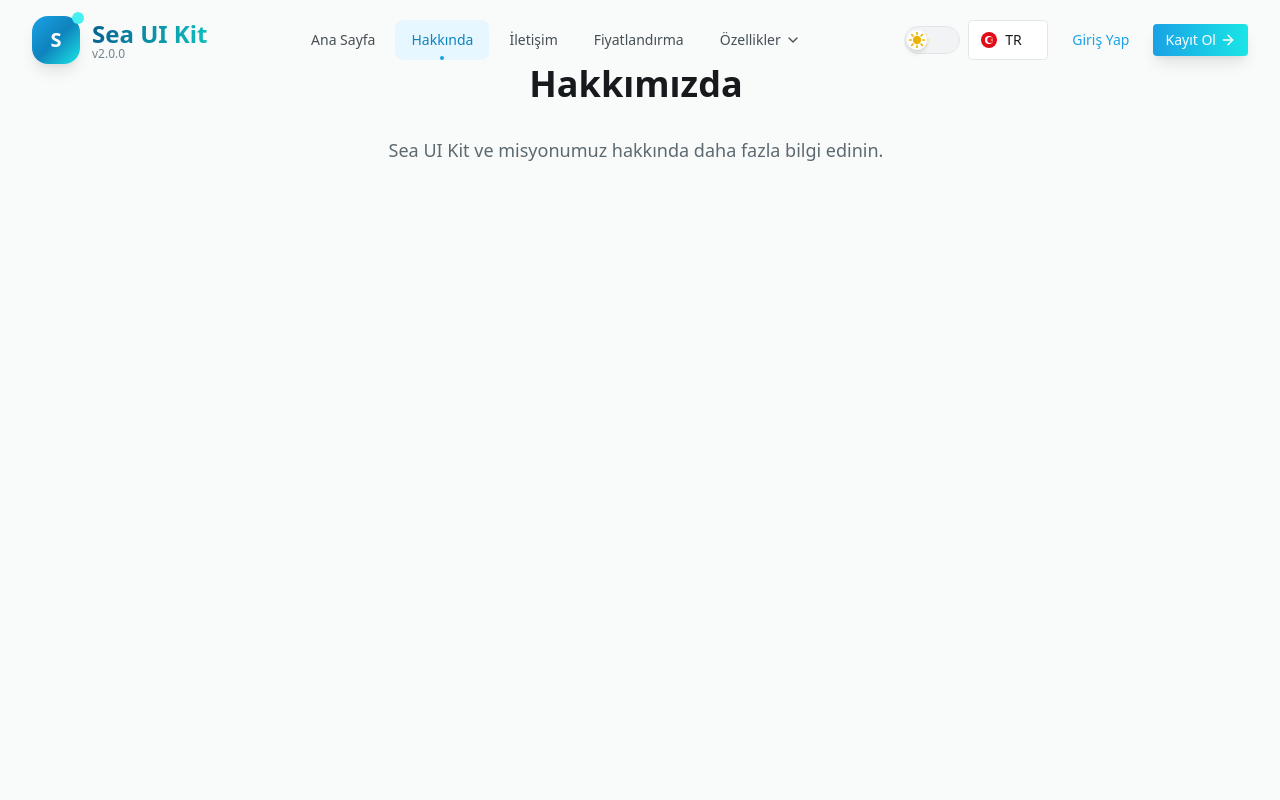
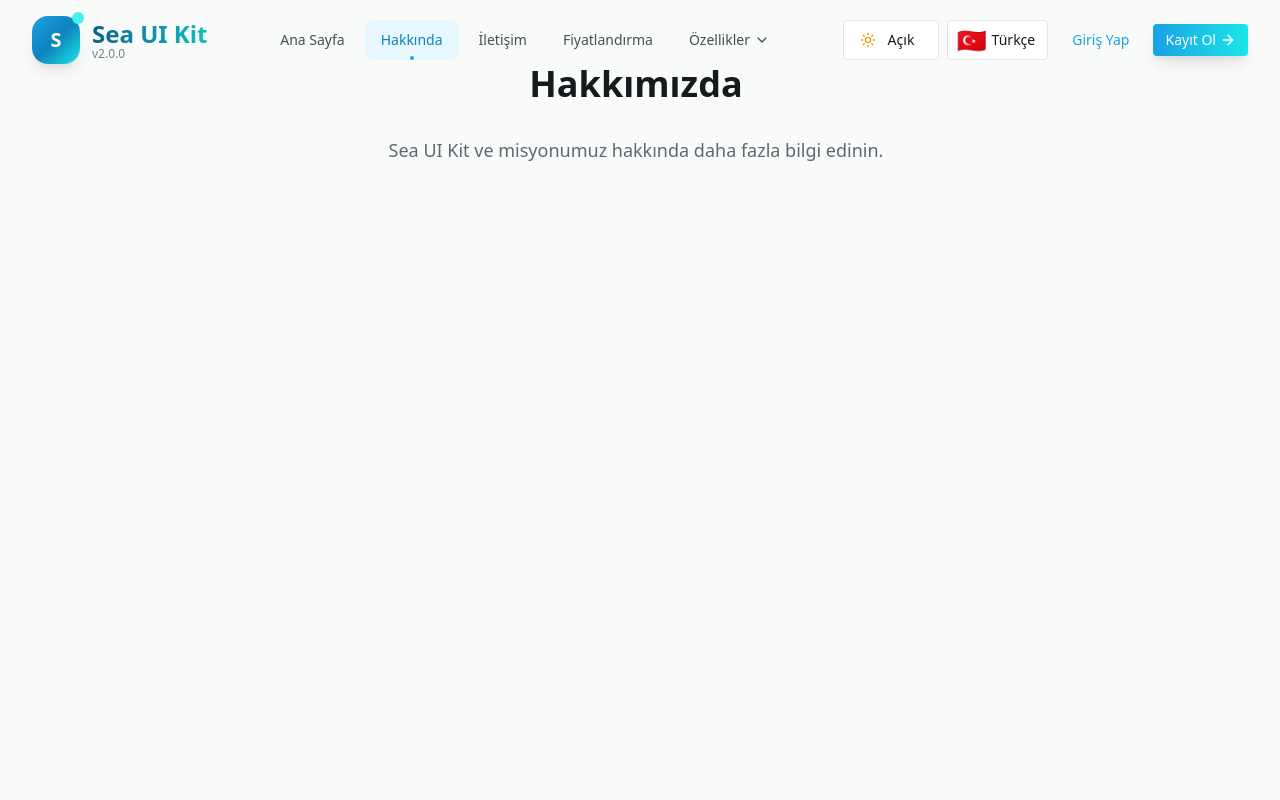
Before and after one commit to zzafergok/sea-ui-kit, a Next.js app: page /about in a window 1280 px wide. Shown: the top 800 px of the page. Built offline with nearby package versions, Linux system fonts and the light colour scheme.

Commit message:
feat: enhance LanguageToggle and ThemeToggle components with improved functionality and styles

```diff
--- a/src/components/LanguageToggle/LanguageToggle.tsx
+++ b/src/components/LanguageToggle/LanguageToggle.tsx
@@ -1,17 +1,30 @@
 'use client'
 
-import React, { useState, useEffect, useRef } from 'react'
-import { motion, AnimatePresence } from 'framer-motion'
+import React, { useState, useEffect, useCallback, useRef } from 'react'
+
+import { Globe } from 'lucide-react'
+import { motion } from 'framer-motion'
 import { useTranslation } from 'react-i18next'
+
 import { useAppDispatch, useAppSelector } from '@/store'
 import { setLanguage, selectCurrentLanguage, selectAvailableLanguages } from '@/store/slices/langSlice'
+
+import { toggleButtonStyles, dropdownStyles, menuItemStyles, iconContainerStyles } from '../ToggleUtils/ToggleStyles'
+
 import { cn } from '@/lib/utils'
 
 interface LanguageToggleProps {
   className?: string
+  size?: 'sm' | 'md' | 'lg'
 }
 
-export function LanguageToggle({ className }: LanguageToggleProps) {
+interface LanguageOption {
+  code: string
+  name: string
+  flag: React.ReactNode
+}
+
+export function LanguageToggle({ className, size = 'md' }: LanguageToggleProps) {
   const dispatch = useAppDispatch()
   const { i18n } = useTranslation()
 
@@ -22,10 +35,25 @@ export function LanguageToggle({ className }: LanguageToggleProps) {
   const [mounted, setMounted] = useState(false)
   const dropdownRef = useRef<HTMLDivElement>(null)
 
+  // Dil seçenekleri
+  const languageOptions: Record<string, LanguageOption> = {
+    tr: {
+      code: 'tr',
+      name: 'Türkçe',
+      flag: <TurkishFlagIcon />,
+    },
+    en: {
+      code: 'en',
+      name: 'English',
+      flag: <EnglishFlagIcon />,
+    },
+  }
+
   useEffect(() => {
     setMounted(true)
   }, [])
 
+  // Dropdown dışında tıklandığında kapatma
   useEffect(() => {
     const handleClickOutside = (event: MouseEvent) => {
       if (dropdownRef.current && !dropdownRef.current.contains(event.target as Node)) {
@@ -34,111 +62,128 @@ export function LanguageToggle({ className }: LanguageToggleProps) {
     }
 
     document.addEventListener('mousedown', handleClickOutside)
-    return () => {
-      document.removeEventListener('mousedown', handleClickOutside)
-    }
+    return () => document.removeEventListener('mousedown', handleClickOutside)
   }, [])
 
-  const handleLanguageChange = (lang: string) => {
+  // ESC tuşu ile kapatma
+  useEffect(() => {
+    const handleEsc = (event: KeyboardEvent) => {
+      if (event.key === 'Escape') {
+        setIsOpen(false)
+      }
+    }
+
+    document.addEventListener('keydown', handleEsc)
+    return () => document.removeEventListener('keydown', handleEsc)
+  }, [])
+
+  // Dil değiştirme işlevi
+  const handleLanguageChange = useCallback(
+    (lang: string) => {
       dispatch(setLanguage(lang))
       i18n.changeLanguage(lang)
       setIsOpen(false)
-  }
 
-  // Dil bayrak ikonları
-  const languageFlags: Record<string, React.ReactNode> = {
-    tr: <TurkishFlagIcon />,
-    en: <EnglishFlagIcon />,
+      // URL'yi güncelle
+      const url = new URL(window.location.href)
+      url.searchParams.set('lang', lang)
+      window.history.replaceState(null, '', url.toString())
+
+      // HTML lang attribute'unu güncelle
+      document.documentElement.lang = lang
+    },
+    [dispatch, i18n],
+  )
+
+  // Boyut sınıfları
+  const sizeMapping = {
+    sm: {
+      button: 'text-xs py-1 px-3',
+      icon: 'h-3.5 w-3.5 mr-1',
+      flag: 'h-3 w-3 mr-1.5',
+    },
+    md: {
+      button: 'text-sm py-2 px-3',
+      icon: 'h-4 w-4 mr-2',
+      flag: 'h-4 w-4 mr-2',
+    },
+    lg: {
+      button: 'text-base py-2.5 px-4',
+      icon: 'h-5 w-5 mr-2',
+      flag: 'h-5 w-5 mr-2',
+    },
   }
 
   if (!mounted) {
-    return <div className={cn('h-10 w-20 rounded-md bg-neutral-200 dark:bg-neutral-700', className)} />
+    return <div className={cn(toggleButtonStyles({ size }), className, 'flex items-center justify-center')} />
+  }
+
+  const currentLang = languageOptions[currentLanguage] || {
+    code: currentLanguage,
+    name: currentLanguage.toUpperCase(),
+    flag: <Globe className='h-4 w-4' />,
   }
 
   return (
-    <div className={cn('relative', className)} ref={dropdownRef}>
+    <div className='relative' ref={dropdownRef}>
       <button
         type='button'
+        aria-label='Dil Seçimi'
+        aria-expanded={isOpen}
+        aria-haspopup='true'
+        className={cn(
+          toggleButtonStyles({ size, isActive: isOpen }),
+          sizeMapping[size].button,
+          'flex items-center',
+          className,
+        )}
         onClick={() => setIsOpen(!isOpen)}
-        className={cn(
-          'flex items-center justify-between w-20 h-10 px-3 py-2 rounded-md',
-          'bg-white dark:bg-neutral-800 border border-neutral-200 dark:border-neutral-700',
-          'text-sm font-medium text-neutral-900 dark:text-neutral-100',
-          'hover:bg-neutral-50 dark:hover:bg-neutral-750 transition-colors duration-200',
-          'focus:outline-none focus:ring-2 focus:ring-primary-400 dark:focus:ring-primary-600 focus:ring-offset-2',
-        )}
-        aria-expanded={isOpen}
-        aria-haspopup='listbox'
       >
-        <span className='flex items-center'>
-          <span className='mr-2 flex-shrink-0'>{languageFlags[currentLanguage]}</span>
-          <span className='uppercase'>{currentLanguage}</span>
-        </span>
+        <span className={iconContainerStyles}>{currentLang.flag}</span>
+        <span>{currentLang.name}</span>
       </button>
 
-      <AnimatePresence>
       {isOpen && (
         <motion.div
           initial={{ opacity: 0, y: -10 }}
           animate={{ opacity: 1, y: 0 }}
           exit={{ opacity: 0, y: -10 }}
           transition={{ duration: 0.2 }}
-            className={cn(
-              'absolute top-full mt-1 w-full rounded-md shadow-lg',
-              'bg-white dark:bg-neutral-800 border border-neutral-200 dark:border-neutral-700',
-              'py-1 z-50',
-            )}
-            role='listbox'
+          className={dropdownStyles({ align: 'left' })}
+          role='menu'
+          aria-orientation='vertical'
         >
-            {availableLanguages.map((lang) => (
+          {availableLanguages.map((lang) => {
+            const langOption = languageOptions[lang] || {
+              code: lang,
+              name: lang.toUpperCase(),
+              flag: <Globe className='h-4 w-4' />,
+            }
+
+            return (
               <button
                 key={lang}
-                className={cn(
-                  'w-full flex items-center px-3 py-2 text-sm',
-                  'hover:bg-neutral-50 dark:hover:bg-neutral-700 transition-colors duration-150',
-                  currentLanguage === lang
-                    ? 'bg-primary-50 dark:bg-primary-900/20 text-primary-600 dark:text-primary-400'
-                    : 'text-neutral-900 dark:text-neutral-100',
-                )}
+                className={cn(menuItemStyles({ isActive: currentLanguage === lang }))}
                 onClick={() => handleLanguageChange(lang)}
-                role='option'
-                aria-selected={currentLanguage === lang}
+                role='menuitem'
               >
-                <span className='mr-2 flex-shrink-0'>{languageFlags[lang]}</span>
-                <span className='uppercase'>{lang}</span>
+                <span className={iconContainerStyles}>{langOption.flag}</span>
+                <span>{langOption.name}</span>
               </button>
-            ))}
+            )
+          })}
         </motion.div>
       )}
-      </AnimatePresence>
     </div>
   )
 }
 
-// Türk Bayrağı İkonu
+// Türk Bayrağı İkonu - Daha basit ve modern bir stille
 function TurkishFlagIcon() {
-  return (
-    <svg width='16' height='16' viewBox='0 0 512 512' fill='none' xmlns='http://www.w3.org/2000/svg'>
-      <rect width='512' height='512' rx='256' fill='#E30A17' />
-      <circle cx='256' cy='256' r='128' fill='#FFFFFF' />
-      <circle cx='296' cy='256' r='96' fill='#E30A17' />
-      <path
-        d='M355.43 256L392 292.57L382.63 301.94L346.06 265.37L309.49 301.94L300.12 292.57L336.69 256L300.12 219.43L309.49 210.06L346.06 246.63L382.63 210.06L392 219.43L355.43 256Z'
-        fill='#FFFFFF'
-      />
-    </svg>
-  )
+  return <span className='text-2xl'>🇹🇷</span>
 }
 
-// İngiliz Bayrağı İkonu
+// İngiliz Bayrağı İkonu - Daha basit ve modern bir stille
 function EnglishFlagIcon() {
-  return (
-    <svg width='16' height='16' viewBox='0 0 512 512' fill='none' xmlns='http://www.w3.org/2000/svg'>
-      <rect width='512' height='512' rx='256' fill='#012169' />
-      <path d='M0 0L512 512M512 0L0 512' stroke='#FFFFFF' strokeWidth='102.4' />
-      <path d='M256 0V512M0 256H512' stroke='#FFFFFF' strokeWidth='170.67' />
-      <path d='M0 0L512 512M512 0L0 512' stroke='#C8102E' strokeWidth='68.27' />
-      <path d='M256 0V512M0 256H512' stroke='#C8102E' strokeWidth='102.4' />
-    </svg>
-  )
+  return <span className='text-2xl'>🇺🇸</span>
 }
--- a/src/components/ThemeToggle/ThemeToggle.tsx
+++ b/src/components/ThemeToggle/ThemeToggle.tsx
@@ -1,10 +1,16 @@
 'use client'
 
 import React, { useEffect, useState } from 'react'
+
 import { motion } from 'framer-motion'
+import { Sun, Moon } from 'lucide-react'
+import { useTranslation } from 'react-i18next'
+
 import { useTheme } from '@/hooks/useTheme'
+
+import { toggleButtonStyles, dropdownStyles, menuItemStyles, iconContainerStyles } from '../ToggleUtils/ToggleStyles'
+
 import { cn } from '@/lib/utils'
-import { useTranslation } from 'react-i18next'
 
 interface ThemeToggleProps {
   className?: string
@@ -15,127 +21,124 @@ export function ThemeToggle({ className, size = 'md' }: ThemeToggleProps) {
   const { t } = useTranslation()
   const { theme, setTheme } = useTheme()
   const [mounted, setMounted] = useState(false)
+  const [isOpen, setIsOpen] = useState(false)
+  const dropdownRef = React.useRef<HTMLDivElement>(null)
 
-  // Hidrasyon uyumsuzluğunu önlemek için bileşenin montajını bekleyin
+  // Hidrasyonu önlemek için montajı bekleyin
   useEffect(() => {
     setMounted(true)
   }, [])
 
+  // Dropdown dışında tıklandığında kapatma
+  useEffect(() => {
+    const handleClickOutside = (event: MouseEvent) => {
+      if (dropdownRef.current && !dropdownRef.current.contains(event.target as Node)) {
+        setIsOpen(false)
+      }
+    }
+
+    document.addEventListener('mousedown', handleClickOutside)
+    return () => document.removeEventListener('mousedown', handleClickOutside)
+  }, [])
+
+  // ESC tuşu ile kapatma
+  useEffect(() => {
+    const handleEsc = (event: KeyboardEvent) => {
+      if (event.key === 'Escape') {
+        setIsOpen(false)
+      }
+    }
+
+    document.addEventListener('keydown', handleEsc)
+    return () => document.removeEventListener('keydown', handleEsc)
+  }, [])
+
   // Tema değiştirme işlevi
-  const toggleTheme = () => {
-    setTheme(theme === 'dark' ? 'light' : 'dark')
+  const handleThemeChange = (newTheme: 'light' | 'dark') => {
+    setTheme(newTheme as any)
+    setIsOpen(false)
+  }
+
+  // Tema ikonlarını belirleme
+  const getThemeIcon = (themeType: 'light' | 'dark') => {
+    switch (themeType) {
+      case 'light':
+        return <Sun className='h-4 w-4 text-amber-500' />
+      case 'dark':
+        return <Moon className='h-4 w-4 text-blue-400' />
+    }
   }
 
   // Boyut sınıfları
-  const sizeClasses = {
-    sm: 'w-10 h-5',
-    md: 'w-14 h-7',
-    lg: 'w-16 h-8',
+  const sizeMapping = {
+    sm: {
+      button: 'text-xs py-1 px-3',
+      icon: 'h-3.5 w-3.5 mr-1',
+    },
+    md: {
+      button: 'text-sm py-2 px-3',
+      icon: 'h-4 w-4 mr-2',
+    },
+    lg: {
+      button: 'text-base py-2.5 px-4',
+      icon: 'h-5 w-5 mr-2',
+    },
   }
 
-  // Güneş ve ay ikonları için boyutlar
-  const iconSizes = {
-    sm: 'w-3 h-3',
-    md: 'w-5 h-5',
-    lg: 'w-6 h-6',
-  }
-
+  // SSR sırasında veya montaj öncesinde bir yükleme arayüzü göster
   if (!mounted) {
-    return <div className={cn('rounded-full bg-neutral-200 dark:bg-neutral-700', sizeClasses[size], className)} />
+    return <div className={cn(toggleButtonStyles({ size }), className, 'flex items-center justify-center')} />
   }
 
   return (
+    <div className='relative' ref={dropdownRef}>
       <button
         type='button'
-      aria-label={t(theme === 'dark' ? 'theme.light' : 'theme.dark')}
+        aria-label={t('theme.toggle')}
+        aria-expanded={isOpen}
+        aria-haspopup='true'
         className={cn(
-        'relative rounded-full focus:outline-none focus:ring-2 focus:ring-primary-400 focus:ring-offset-2 dark:focus:ring-primary-600',
-        'bg-neutral-100 dark:bg-neutral-800 transition-colors duration-300',
-        'border border-neutral-200 dark:border-neutral-700',
-        sizeClasses[size],
+          toggleButtonStyles({ size, isActive: isOpen }),
+          sizeMapping[size].button,
+          'flex items-center',
           className,
         )}
-      onClick={toggleTheme}
+        onClick={() => setIsOpen(!isOpen)}
       >
-      <span className='sr-only'>{t(theme === 'dark' ? 'theme.light' : 'theme.dark')}</span>
+        <span className={iconContainerStyles}>{getThemeIcon(theme)}</span>
+        <span>{t(`theme.${theme}`)}</span>
+      </button>
 
-      {/* Arkaplan göstergeleri */}
-      <div
-        className={cn('absolute inset-0 flex items-center justify-between px-1', size === 'sm' ? 'px-0.5' : 'px-1.5')}
+      {isOpen && (
+        <motion.div
+          initial={{ opacity: 0, y: -10 }}
+          animate={{ opacity: 1, y: 0 }}
+          exit={{ opacity: 0, y: -10 }}
+          transition={{ duration: 0.2 }}
+          className={dropdownStyles({ align: 'left' })}
+          role='menu'
+          aria-orientation='vertical'
+          aria-labelledby='theme-options'
         >
-        {/* Güneş arkaplanı */}
-        <span className='text-yellow-400 opacity-40 dark:opacity-0 transition-opacity'>
-          <SunIcon className={iconSizes[size]} />
-        </span>
+          <button
+            className={cn(menuItemStyles({ isActive: theme === 'light' }))}
+            role='menuitem'
+            onClick={() => handleThemeChange('light')}
+          >
+            <span className={iconContainerStyles}>{getThemeIcon('light')}</span>
+            <span>{t('theme.light')}</span>
+          </button>
 
-        {/* Ay arkaplanı */}
-        <span className='text-blue-300 opacity-0 dark:opacity-40 transition-opacity'>
-          <FullMoonIcon className={iconSizes[size]} />
-        </span>
+          <button
+            className={cn(menuItemStyles({ isActive: theme === 'dark' }))}
+            role='menuitem'
+            onClick={() => handleThemeChange('dark')}
+          >
+            <span className={iconContainerStyles}>{getThemeIcon('dark')}</span>
+            <span>{t('theme.dark')}</span>
+          </button>
+        </motion.div>
+      )}
     </div>
-
-      {/* Hareketli gösterge */}
-      <motion.div
-        className={cn(
-          'absolute bg-white rounded-full flex items-center justify-center shadow-md',
-          size === 'sm'
-            ? 'w-4 h-4 top-0.5 left-0.5'
-            : size === 'md'
-              ? 'w-5 h-5 top-[3px] left-0.5'
-              : 'w-6 h-6 top-0.5 left-0.5',
-        )}
-        animate={{
-          x: theme === 'dark' ? (size === 'sm' ? 20 : size === 'md' ? 28 : 32) : 0,
-        }}
-        transition={{ type: 'spring', stiffness: 300, damping: 25 }}
-      >
-        {theme === 'dark' ? (
-          <FullMoonIcon
-            className={cn('text-yellow-100', size === 'sm' ? 'w-3 h-3' : size === 'md' ? 'w-4.5 h-4.5' : 'w-5 h-5')}
-          />
-        ) : (
-          <SunIcon
-            className={cn('text-yellow-500', size === 'sm' ? 'w-3 h-3' : size === 'md' ? 'w-4.5 h-4.5' : 'w-5 h-5')}
-          />
-        )}
-      </motion.div>
-    </button>
   )
 }
-
-// Modern Güneş İkonu
-function SunIcon({ className }: { className?: string }) {
-  return (
-    <svg xmlns='http://www.w3.org/2000/svg' viewBox='0 0 24 24' fill='currentColor' className={className}>
-      <path
-        d='M12 3v2M12 19v2M18.36 5.64l-1.41 1.41M7.05 16.95l-1.41 1.41M5.64 5.64l1.41 1.41M16.95 16.95l1.41 1.41M3 12h2M19 12h2'
-        strokeWidth='2'
-        stroke='currentColor'
-        strokeLinecap='round'
-      />
-      <circle cx='12' cy='12' r='5' fill='currentColor' />
-    </svg>
-  )
-}
-
-// Meteor Çarpmış Dolunay İkonu
-function FullMoonIcon({ className }: { className?: string }) {
-  return (
-    <svg xmlns='http://www.w3.org/2000/svg' viewBox='0 0 24 24' fill='currentColor' className={className}>
-      {/* Ana dolunay dairesi */}
-      <circle cx='12' cy='12' r='10' fill='currentColor' />
-
-      {/* Meteor çarpma kraterleri - daha belirgin ve asimetrik */}
-      <circle cx='8' cy='7' r='2.5' fill='rgba(0,0,0,0.15)' />
-      <circle cx='15' cy='9' r='2' fill='rgba(0,0,0,0.15)' />
-      <circle cx='12' cy='15' r='3' fill='rgba(0,0,0,0.15)' />
-      <circle cx='17' cy='13' r='1.5' fill='rgba(0,0,0,0.15)' />
-      <circle cx='7' cy='12' r='1.8' fill='rgba(0,0,0,0.15)' />
-
-      {/* Meteor çarpma izleri - hafif ışık yansımaları */}
-      <circle cx='8' cy='7' r='1' fill='rgba(255,255,255,0.1)' />
-      <circle cx='15' cy='9' r='0.8' fill='rgba(255,255,255,0.1)' />
-      <circle cx='12' cy='15' r='1.2' fill='rgba(255,255,255,0.1)' />
-    </svg>
-  )
-}
--- /dev/null
+++ b/src/components/ToggleUtils/ToggleStyles.ts
@@ -0,0 +1,62 @@
+import { cva } from 'class-variance-authority'
+
+export const toggleButtonStyles = cva(
+  [
+    'relative rounded-md focus:outline-none focus-visible:ring-2 focus-visible:ring-primary-400 focus-visible:ring-offset-2',
+    'bg-white dark:bg-neutral-800 transition-colors duration-300',
+    'border border-neutral-200 dark:border-neutral-700',
+  ],
+  {
+    variants: {
+      size: {
+        sm: 'h-8 w-auto min-w-20',
+        md: 'h-10 w-auto min-w-24',
+        lg: 'h-12 w-auto min-w-28',
+      },
+      isActive: {
+        true: 'border-primary-300 dark:border-primary-700 shadow-sm',
+        false: '',
+      },
+    },
+    defaultVariants: {
+      size: 'md',
+      isActive: false,
+    },
+  },
+)
+
+export const dropdownStyles = cva(
+  [
+    'absolute top-full mt-1 w-full rounded-md shadow-lg',
+    'bg-white dark:bg-neutral-800 border border-neutral-200 dark:border-neutral-700',
+    'py-1 z-50',
+  ],
+  {
+    variants: {
+      align: {
+        left: 'left-0',
+        right: 'right-0',
+      },
+    },
+    defaultVariants: {
+      align: 'left',
+    },
+  },
+)
+
+export const menuItemStyles = cva(
+  ['w-full flex items-center px-3 py-2 text-sm transition-colors', 'hover:bg-neutral-50 dark:hover:bg-neutral-700'],
+  {
+    variants: {
+      isActive: {
+        true: 'bg-primary-50 dark:bg-primary-900/20 text-primary-600 dark:text-primary-400',
+        false: 'text-neutral-900 dark:text-neutral-100',
+      },
+    },
+    defaultVariants: {
+      isActive: false,
+    },
+  },
+)
+
+export const iconContainerStyles = 'flex-shrink-0 flex items-center justify-center w-6 h-6 mr-2'
```
Also changed, not shown: src/components/Navigation/AuthFooter.tsx (+14 -10 lines), src/components/Navigation/AuthNavbar.tsx (+14 -5 lines), src/components/Navigation/PublicNavbar.tsx (+14 -3 lines). Lines whose indentation alone changed are shown as unchanged.
